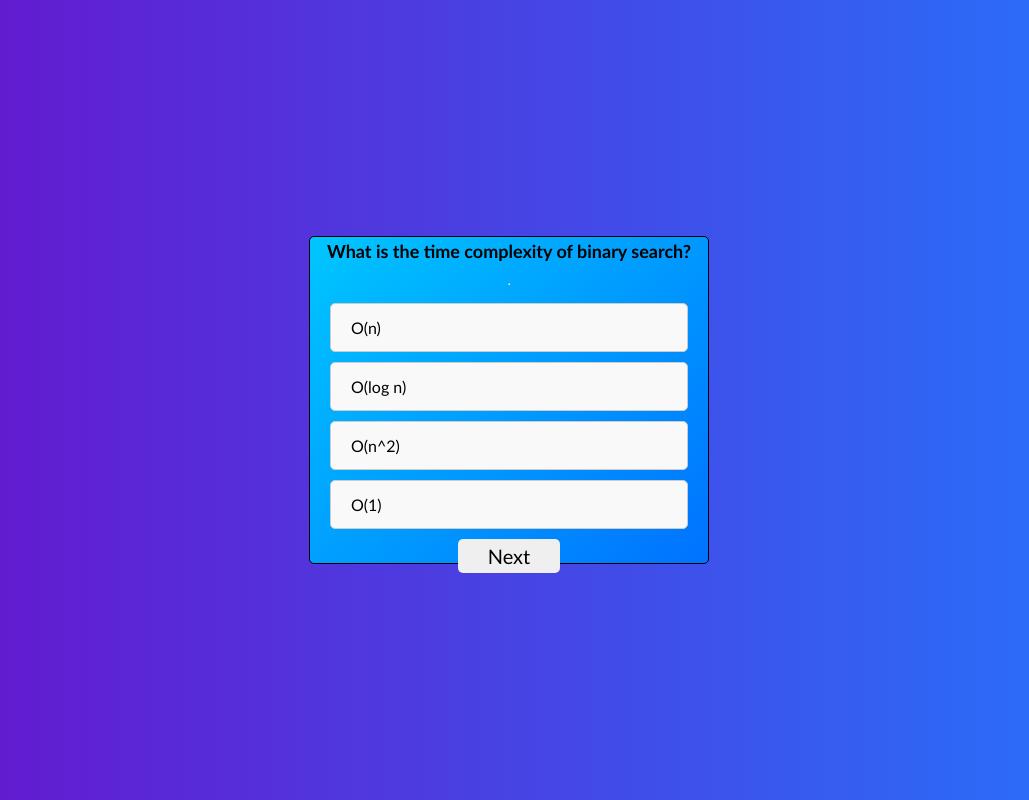
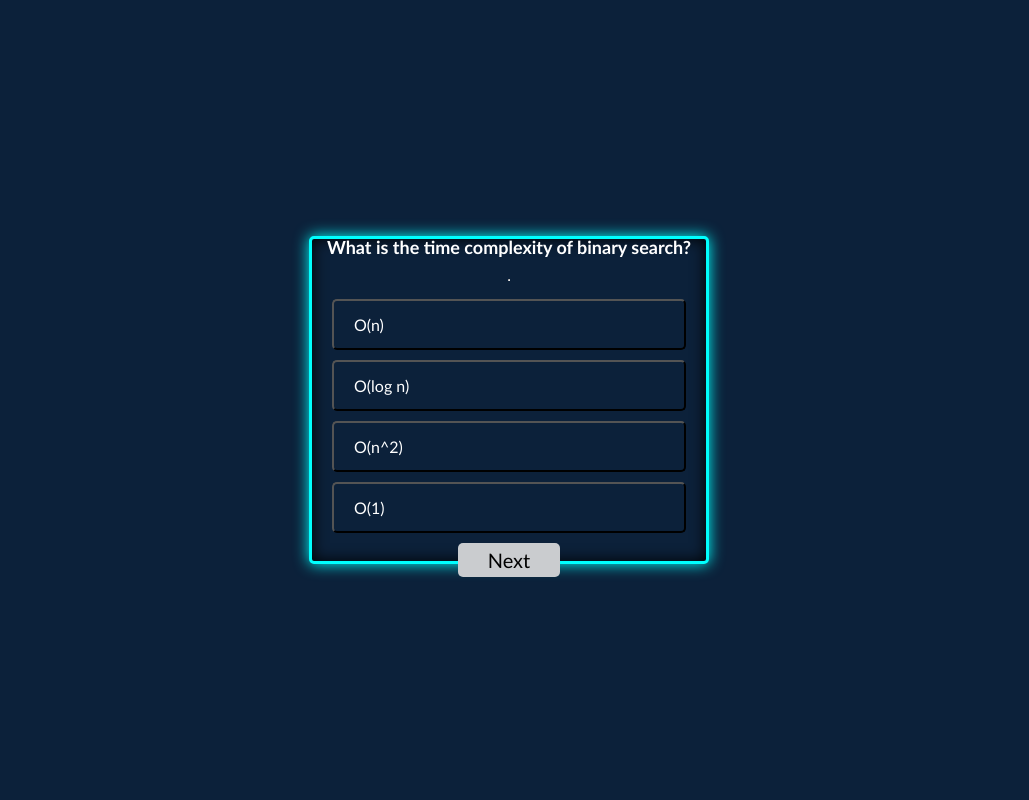
Before and after one commit to CyberDevam/QUIZ-APP, a plain HTML site: page index.html in a window 1280 px wide. Shown: the whole page, without its empty margins (131-1160 px from the left). Drawn offline with Linux system fonts and the light colour scheme.

Commit message:
Glowing border and made background vibistic

```diff
--- a/style.css
+++ b/style.css
@@ -3,7 +3,8 @@
   font-family: 'Gill Sans', 'Gill Sans MT', Calibri, 'Trebuchet MS', sans-serif;
 }
 body{
-  background: linear-gradient(135deg, #6a11cb, #2575fc);
+  /* background: linear-gradient(135deg, #6a11cb, #2575fc); */
+  background: #0c213a;
 }
 .container {
   position: absolute;
@@ -12,14 +13,15 @@ body{
   transform: translate(-50%, -50%); /* Perfect centering */
   width: 50vh;
   height: 41vh;
-  border: 1px solid;
+  border: 3px solid cyan;
+  box-shadow: 0px 0px 15px cyan, 0px 0px 15px inset;
   border-radius: 5px;
   padding: 10px;
   display: flex;
   flex-direction: column;
   align-items: center;
   justify-content: center;
-  background: linear-gradient(135deg, #00c6ff, #0072ff);
+  background: #0c213a;
 }
 
 .question {
@@ -31,7 +33,7 @@ body{
   width: 100%;
   font-size: 18px;
   font-weight: bold;
-  color: rgb(0, 0, 0);
+  color: rgb(255, 255, 255);
 }
 
 .options {
@@ -43,19 +45,20 @@ body{
 }
 
 .options button {
+  color: #fff;
   padding: 14px 20px;
   font-size: 16px;
   cursor: pointer;
   text-align: left;
   width: 100%; /* Make buttons stretch to full width */
-  border: 1px solid #ccc;
   border-radius: 5px;
-  background-color: #f9f9f9;
+  background: #0c213a;
   transition: 0.3s;
 }
 
 .options button:hover {
   background-color: #ddd;
+  color: #0c213a;
 }
 #next{
   padding: 5px 30px;
@@ -63,7 +66,8 @@ body{
   border-radius: 5px;
   border: 0;
   cursor: pointer;
+  background: #cacccf;
 }
 #next:hover{
-  background-color: #ddd;
+  background-color: #ffffff;
 }
```
